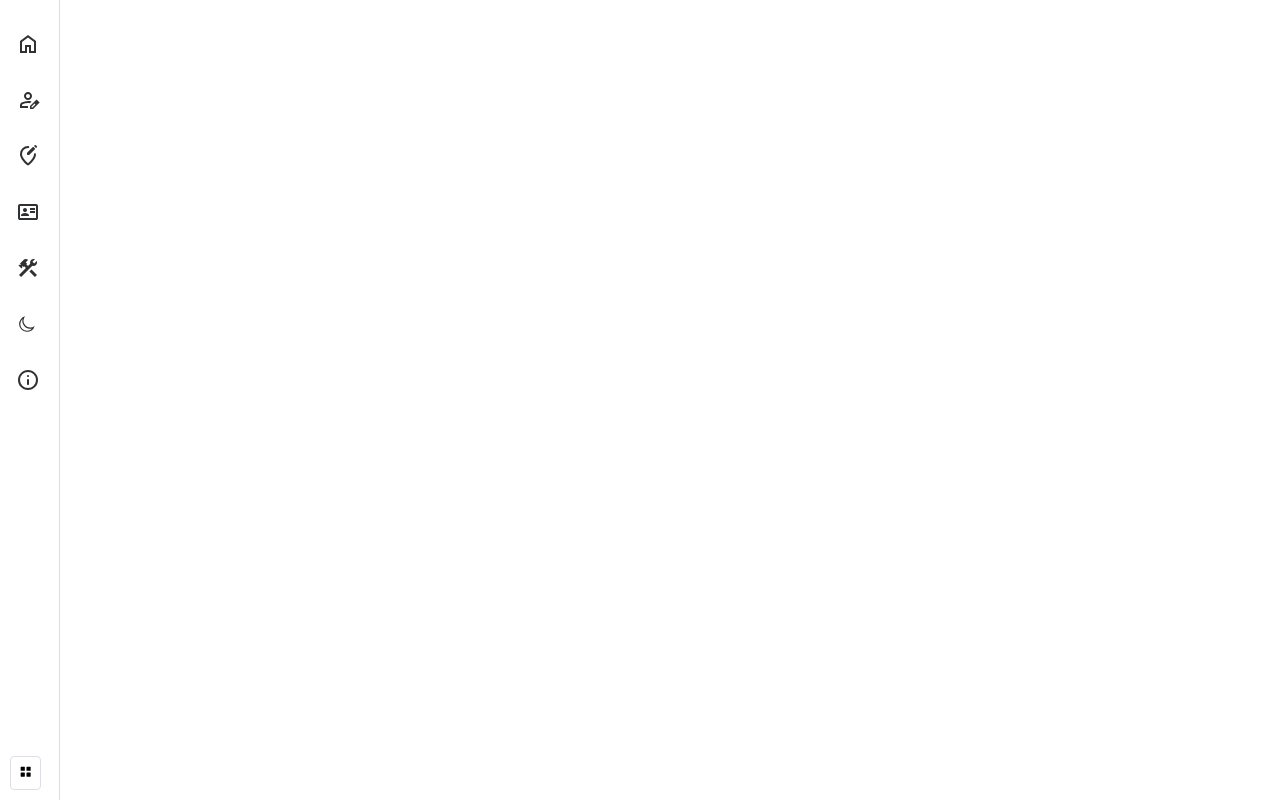
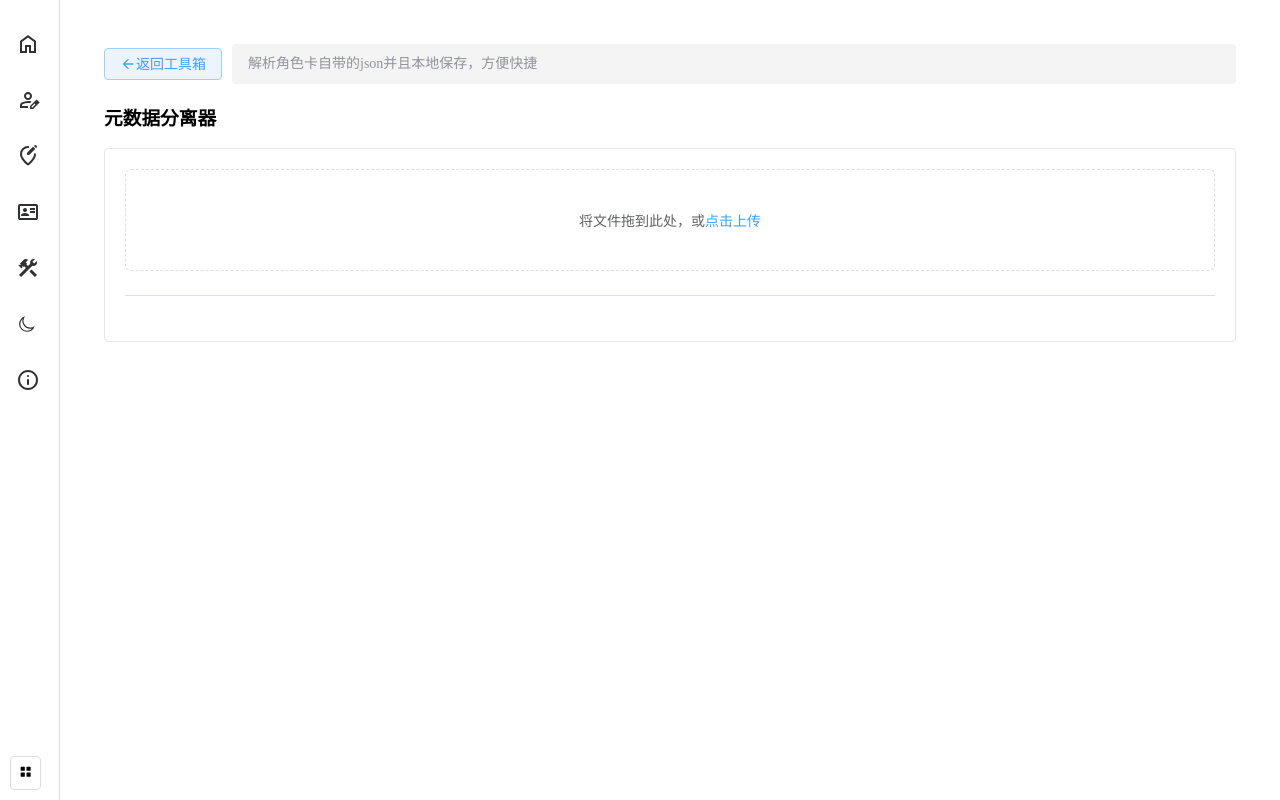
Before and after one commit to awaae001/st_cardplus, a Vue app: page /toolbox/separator in a window 1280 px wide. Before the commit this address had no page. Built offline with nearby package versions, Linux system fonts and the light colour scheme.

Commit message:
refactor(components): 移除角色卡导入功能
- 删除了 CharacterCradOutput 和 Buttons 组件中的导入图片功能
- 在 ToolboxPage 中添加了新的工具 "元数据分离器"
- 更新了路由配置，添加了分离器工具的路由

```diff
--- a/src/components/CharOutput/Buttons.vue
+++ b/src/components/CharOutput/Buttons.vue
@@ -16,11 +16,11 @@
           重置数据
         </el-button>
       </div>
-      <div class="btnSL2">
+      <!-- <div class="btnSL2">
         <el-button @click="importImage" type="info">
           <Icon icon="material-symbols:image-outline" width="18" height="18" style="margin-right: 4px;" />
         </el-button>
-      </div>
+      </div> -->
     </div>
   </div>
 </template>
@@ -30,7 +30,7 @@ import { defineEmits } from 'vue';
 import { Icon } from "@iconify/vue";
 import { ElMessageBox, ElMessage } from 'element-plus';
 
-const emit = defineEmits(['loadData', 'saveData', 'resetData', 'importImage']);
+const emit = defineEmits(['loadData', 'saveData', 'resetData']);
 
 const loadData = () => {
   emit('loadData');
@@ -42,16 +42,6 @@ const saveData = () => {
 
 const resetData = () => {
   emit('resetData');
-};
-const importImage = () => {
-  ElMessageBox.confirm('快捷 PNG 解析开发中,此功能目前仅支持解析导出 json', '继续?')
-    .then(
-      () => {
-        emit('importImage');
-      },
-      () => {
-        ElMessage.warning('取消解析');
-      })
 };
 </script>
 
--- a/src/components/CharacterCradOutput.vue
+++ b/src/components/CharacterCradOutput.vue
@@ -120,59 +120,59 @@ const resetData = () => {
   ElMessage.success('数据已重置')
 }
 
-const importImage = () => {
-  console.log('接到导入请求……开始处理');
-  const input = document.createElement('input');
-  input.type = 'file';
-  input.accept = 'image/png';
-  input.onchange = async (e) => {
-    const file = e.target.files[0];
-    if (file) {
-      const arrayBuffer = await file.arrayBuffer();
-      const tags = ExifReader.load(arrayBuffer);
-      console.log('EXIF Data:', tags);
+// const importImage = () => {
+//   console.log('接到导入请求……开始处理');
+//   const input = document.createElement('input');
+//   input.type = 'file';
+//   input.accept = 'image/png';
+//   input.onchange = async (e) => {
+//     const file = e.target.files[0];
+//     if (file) {
+//       const arrayBuffer = await file.arrayBuffer();
+//       const tags = ExifReader.load(arrayBuffer);
+//       console.log('EXIF Data:', tags);
 
-      // 解码ccv3字段
-      if (tags.ccv3?.value) {
-        try {
-          const decoded = Base64.decode(tags.ccv3.value);
-          console.log('Decoded ccv3:', JSON.parse(decoded));
+//       // 解码ccv3字段
+//       if (tags.ccv3?.value) {
+//         try {
+//           const decoded = Base64.decode(tags.ccv3.value);
+//           console.log('Decoded ccv3:', JSON.parse(decoded));
 
-          // 暂存解码数据
-          const decodedData = JSON.parse(decoded);
+//           // 暂存解码数据
+//           const decodedData = JSON.parse(decoded);
 
-          // 发送到 loadData
-          characterData.value = { ...initialData, ...decodedData };
-          ElMessage.success('数据已成功加载');
+//           // 发送到 loadData
+//           characterData.value = { ...initialData, ...decodedData };
+//           ElMessage.success('数据已成功加载');
 
-          // 询问用户是否继续
-          const shouldContinue = window.confirm('数据已成功加载，是否要保存为JSON文件？');
-          if (!shouldContinue) {
-            return; // 用户取消操作
-          }
+//           // 询问用户是否继续
+//           const shouldContinue = window.confirm('数据已成功加载，是否要保存为JSON文件？');
+//           if (!shouldContinue) {
+//             return; // 用户取消操作
+//           }
 
-          const generateRandomNumber = () =>
-            Math.floor(10000000 + Math.random() * 90000000).toString();
-          const randomNumber = generateRandomNumber();
-          console.log('Random Number:', randomNumber);
+//           const generateRandomNumber = () =>
+//             Math.floor(10000000 + Math.random() * 90000000).toString();
+//           const randomNumber = generateRandomNumber();
+//           console.log('Random Number:', randomNumber);
 
-          // 创建带随机数的文件名
-          const blob = new Blob([decoded], { type: 'application/json' });
-          const link = document.createElement('a');
-          link.href = URL.createObjectURL(blob);
-          link.download = `character_card_${randomNumber}.json`; // 插入随机数
-          link.click();
+//           // 创建带随机数的文件名
+//           const blob = new Blob([decoded], { type: 'application/json' });
+//           const link = document.createElement('a');
+//           link.href = URL.createObjectURL(blob);
+//           link.download = `character_card_${randomNumber}.json`; // 插入随机数
+//           link.click();
 
-          // 释放对象URL
-          URL.revokeObjectURL(link.href);
-        } catch (error) {
-          console.error('Failed to decode ccv3:', error);
-        }
-      }
-    }
-  };
-  input.click();
-};
+//           // 释放对象URL
+//           URL.revokeObjectURL(link.href);
+//         } catch (error) {
+//           console.error('Failed to decode ccv3:', error);
+//         }
+//       }
+//     }
+//   };
+//   input.click();
+// };
 
 // Updated save logic
 const saveData = () => {
--- /dev/null
+++ b/src/components/toolsbox/separator.vue
@@ -0,0 +1,215 @@
+<template>
+    <div class="image-parser-container">
+        <div class="header-top">
+            <el-button type="primary" plain @click="$router.push('/toolbox')" class="back-button">
+                <Icon icon="material-symbols:arrow-back" width="16" height="16" />
+                返回工具箱
+            </el-button>
+            <el-alert title="解析角色卡自带的json并且本地保存，方便快捷" type="info" :closable="false"
+                class="info-alert" />
+        </div>
+        <h3>元数据分离器</h3>
+        <el-card shadow="hover">
+            <el-upload class="upload-demo" drag action="" :auto-upload="false" :on-change="handleFileChange"
+                :show-file-list="false">
+                <i class="el-icon-upload"></i>
+                <div class="el-upload__text">
+                    将文件拖到此处，或<em>点击上传</em>
+                </div>
+            </el-upload>
+
+            <div class="preview-area" v-if="imageUrl">
+                <el-image :src="imageUrl" :preview-src-list="[imageUrl]" fit="contain" style="max-height: 300px;" />
+            </div>
+
+            <el-divider></el-divider>
+
+            <div class="result-area" v-if="parsedData || characterData">
+                <el-tabs type="border-card">
+                    <el-tab-pane label="解析结果" v-if="parsedData">
+                        <pre>{{ parsedData }}</pre>
+                    </el-tab-pane>
+                    <el-tab-pane label="CCV3数据" v-if="characterData">
+                        <div class="data-stats">
+                            <div class="stat-item">
+                                <span>字符数: {{ charCount }}</span>
+                            </div>
+                            <div class="stat-item">
+                                <span>大小: {{ dataSize }} KB</span>
+                            </div>
+                            <div class="save-button">
+                                <el-button type="primary" @click="saveJson" style="float: right;">
+                                    保存JSON
+                                </el-button>
+                            </div>
+                        </div>
+                        <el-divider border-style="dashed" />
+                        <pre class="json-data">{{ characterData }}</pre>
+                    </el-tab-pane>
+                </el-tabs>
+            </div>
+        </el-card>
+    </div>
+</template>
+
+<script lang="ts" setup>
+import { ref, computed } from 'vue'
+import type { UploadFile } from 'element-plus'
+import ExifReader from 'exifreader'
+import { Icon } from '@iconify/vue'
+import { Base64 } from 'js-base64'
+import { ElMessage } from 'element-plus'
+
+interface ParsedData {
+    filename: string
+    size?: number
+    type: string
+    lastModified: number
+}
+
+const imageUrl = ref('')
+const parsedData = ref<ParsedData | null>(null)
+const characterData = ref<any>(null)
+const initialData = ref<any>({})
+
+const charCount = computed(() => {
+    if (!characterData.value) return 0
+    return JSON.stringify(characterData.value).length
+})
+
+const dataSize = computed(() => {
+    if (!characterData.value) return 0
+    const size = new Blob([JSON.stringify(characterData.value)]).size
+    return (size / 1024).toFixed(2)
+})
+
+const saveJson = () => {
+    if (!characterData.value) return
+
+    const generateRandomNumber = () =>
+        Math.floor(10000000 + Math.random() * 90000000).toString()
+    const randomNumber = generateRandomNumber()
+
+    const jsonStr = JSON.stringify(characterData.value, null, 2)
+    const blob = new Blob([jsonStr], { type: 'application/json' })
+    const link = document.createElement('a')
+    link.href = URL.createObjectURL(blob)
+    link.download = `character_card_${randomNumber}.json`
+    link.click()
+    URL.revokeObjectURL(link.href)
+    ElMessage.success('JSON文件已保存')
+}
+
+const importImage = async (file: File) => {
+    console.log('接到导入请求……开始处理')
+    const arrayBuffer = await file.arrayBuffer()
+    const tags = ExifReader.load(arrayBuffer)
+    console.log('EXIF Data:', tags)
+
+    // 解码ccv3字段
+    if (tags.ccv3?.value) {
+        try {
+            const decoded = Base64.decode(tags.ccv3.value)
+            console.log('Decoded ccv3:', JSON.parse(decoded))
+
+            // 暂存解码数据
+            const decodedData = JSON.parse(decoded)
+            characterData.value = { ...initialData.value, ...decodedData }
+            ElMessage.success('数据已成功加载')
+        } catch (error) {
+            console.error('Failed to decode ccv3:', error)
+            ElMessage.error('解析ccv3数据失败')
+        }
+    }
+}
+
+const handleFileChange = (file: UploadFile) => {
+    if (!file.raw) return
+
+    // 生成预览URL
+    imageUrl.value = URL.createObjectURL(file.raw)
+    importImage(file.raw)
+
+    parsedData.value = {
+        filename: file.name,
+        size: file.size,
+        type: file.raw.type,
+        lastModified: file.raw.lastModified
+    }
+}
+</script>
+
+<style scoped>
+.header-top {
+    display: flex;
+    align-items: center;
+    gap: 10px;
+    margin-bottom: 15px;
+}
+
+.header-top .format-button {
+    margin-right: auto;
+}
+
+.header-top .info-alert {
+    flex: 1;
+    margin: 0;
+}
+
+.image-parser-container {
+    padding: 20px;
+}
+
+.card-header {
+    display: flex;
+    justify-content: space-between;
+    align-items: center;
+}
+
+.upload-demo {
+    margin-bottom: 20px;
+}
+
+.preview-area {
+    margin: 20px 0;
+    display: flex;
+    justify-content: center;
+}
+
+.result-area {
+    margin-top: 20px;
+}
+
+.json-data {
+    white-space: pre-wrap;
+    /* 保留空白符序列，但会自动换行 */
+    white-space: -moz-pre-wrap;
+    /* Mozilla浏览器的兼容性 */
+    white-space: -pre-wrap;
+    /* 旧版浏览器的兼容性 */
+    white-space: -o-pre-wrap;
+    /* Opera浏览器的兼容性 */
+    word-wrap: break-word;
+    /* 强制长单词换行 */
+    max-height: 300px;
+    overflow: auto;
+}
+
+.data-stats {
+    display: flex;
+    gap: 20px;
+    margin-bottom: 10px;
+    flex-direction: row;
+    align-items: center;
+}
+
+.stat-item {
+    font-size: 14px;
+    color: var(--el-text-color-secondary);
+}
+
+.save-button {
+    clear: both;
+    margin-left: auto;
+}
+</style>
--- a/src/pages/ToolboxPage.vue
+++ b/src/pages/ToolboxPage.vue
@@ -9,6 +9,12 @@ const tools = ref([
     icon: 'material-symbols:code',
     description: '去除JSON中的换行和多余空格',
     route: '/toolbox/json-formatter'
+  },
+  {
+    title: '元数据分离器',
+    icon: 'material-symbols:image-outline',
+    description: '分离角色卡的 json 和图片',
+    route: '/toolbox/separator'
   }
 ])
 </script>
--- a/src/router/index.ts
+++ b/src/router/index.ts
@@ -43,6 +43,11 @@ const router = createRouter({
       path: '/toolbox/json-formatter',
       name: 'jsonFormatter',
       component: () => import('../components/toolsbox/JsonFormatter.vue')
+    },
+    {
+      path: '/toolbox/separator',
+      name: 'separator',
+      component: () => import('../components/toolsbox/Separator.vue')
     }
   ]
 })
```
